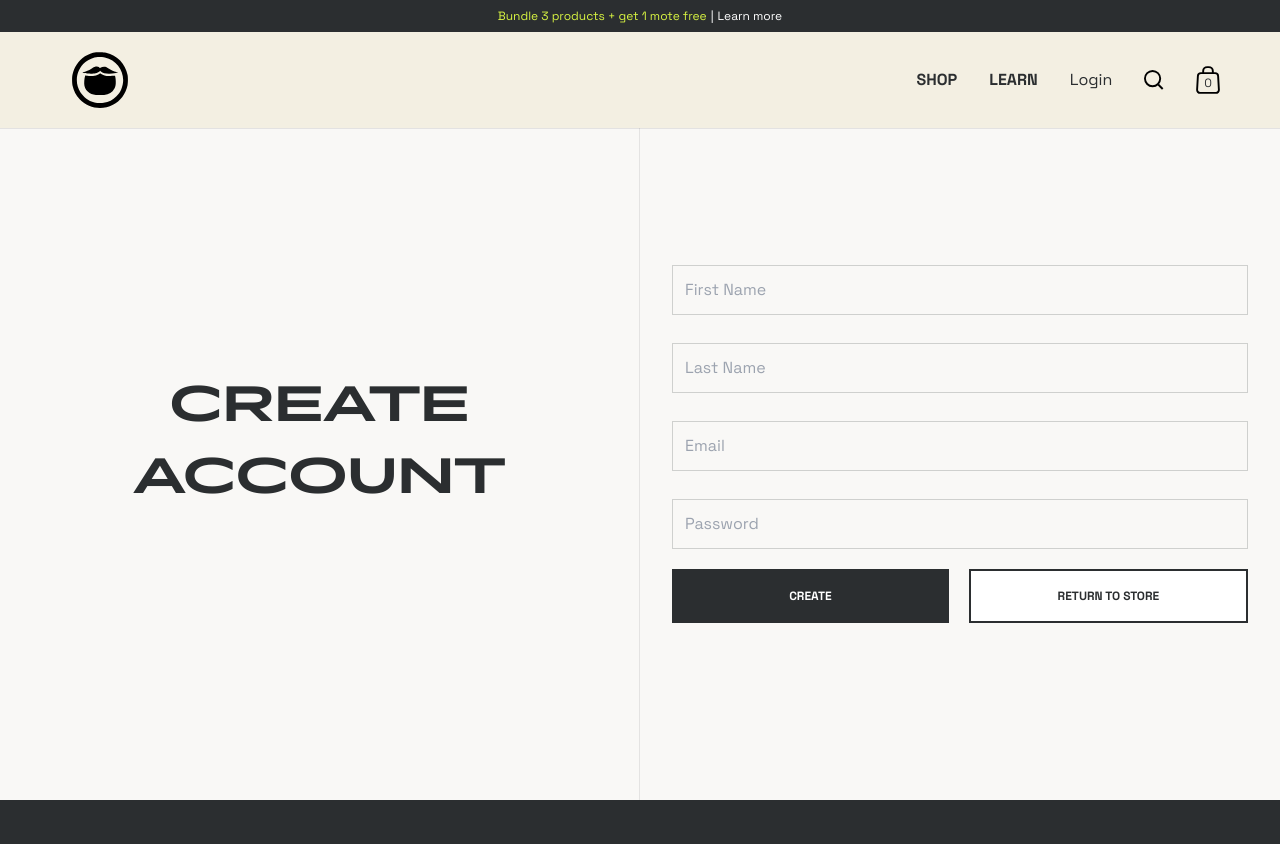
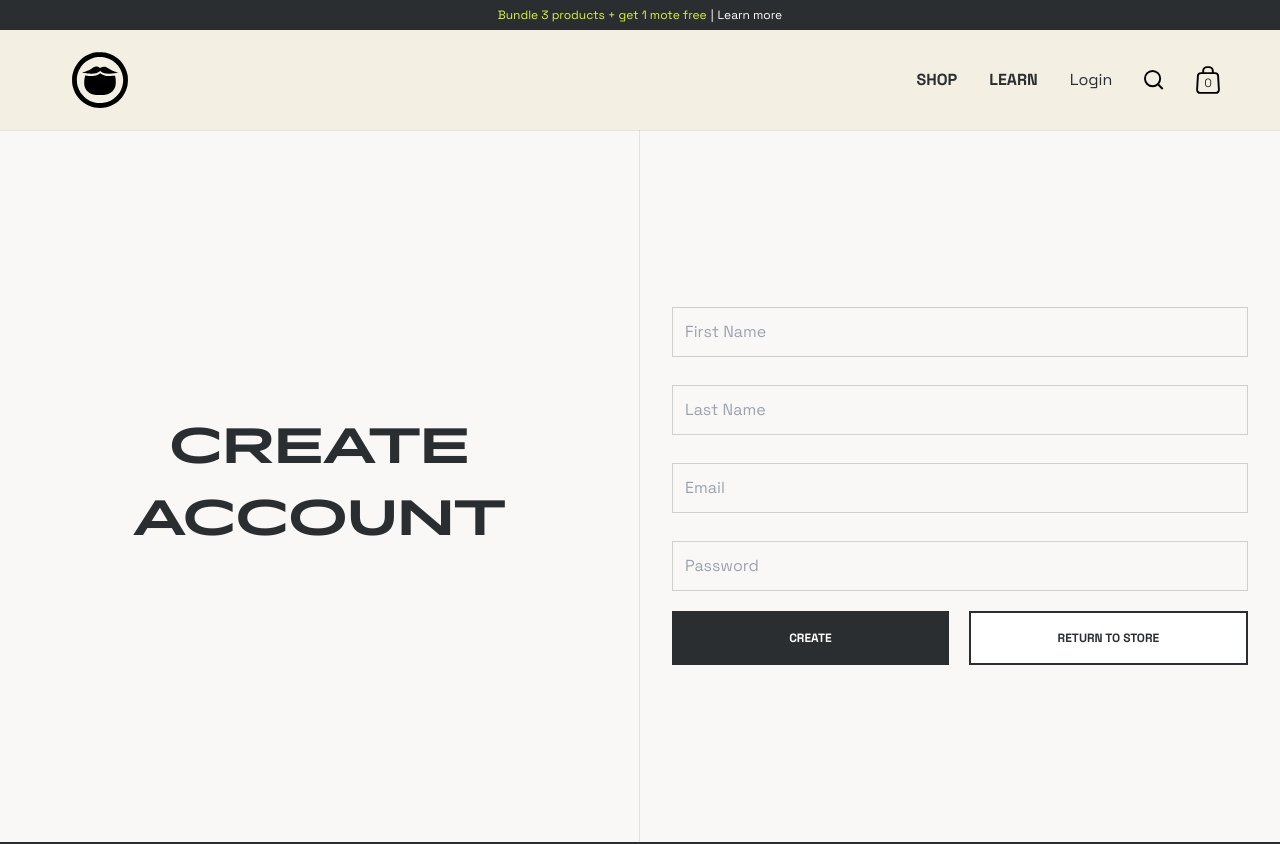
Before and after one commit to Biplo12/beardbrand-clone, a Next.js app: page /account/register in a window 1280 px wide. Shown: the top 844 px of the page. Built offline with nearby package versions, Linux system fonts and the light colour scheme; a web font is replaced by a local one.

Commit message:
#49-header-bug

```diff
--- a/components/Header/Partials/Navbar.tsx
+++ b/components/Header/Partials/Navbar.tsx
@@ -49,7 +49,7 @@ const Navbar: React.FC = (): JSX.Element => {
       <div
         className={`${
           menu || search || cart ? 'brightness' : ''
-        } w-full bg-alabaster py-[20px] px-[60px] h-auto top-0 left-0 flex justify-between items-center gap-3 ease duration-200 z-30 flex-wrap mxsm:justify-center`}
+        } w-full bg-alabaster px-[60px] h-[100px] top-0 left-0 flex justify-between items-center gap-3 ease duration-200 z-30 flex-wrap mxsm:justify-center`}
       >
         <Link href="/">
           <img
--- a/components/Header/Partials/TopBar.tsx
+++ b/components/Header/Partials/TopBar.tsx
@@ -7,7 +7,7 @@ const TopBar: React.FC = (): JSX.Element => {
     <div
       className={`${
         user.menu ? 'brightness-[25%]' : ''
-      } bg-charleston-green w-full flex justify-center items-center gap-1 p-2 text-xsm text-white h-[4vh]`}
+      } bg-charleston-green w-full flex justify-center items-center gap-1 p-2 text-xsm text-white h-[30px]`}
     >
       <span className="text-max-green-yellow cursor-pointer">
         Bundle 3 products + get 1 mote free
--- a/components/Login/LoginForm/LoginForm.tsx
+++ b/components/Login/LoginForm/LoginForm.tsx
@@ -7,7 +7,7 @@ const LoginForm: React.FC = (): JSX.Element => {
   const user = useAppSelector(selectUser);
   return (
     <div
-      className={`mt-[11vh] h-[89vh] w-full flex justify-between items-center bg-whitest-white mxlg:flex-col`}
+      className={`h-[89vh] w-full flex justify-between items-center bg-whitest-white mxlg:flex-col`}
     >
       <TextSide />
       <FormSide />
--- a/components/Register/RegisterForm.tsx
+++ b/components/Register/RegisterForm.tsx
@@ -1,14 +1,9 @@
-import { selectUser } from '@state/user/userSlice';
-import { useAppSelector } from '@store/store-hooks';
 import React from 'react';
 import FormSide from './Partials/FormSide';
 import TextSide from './Partials/TextSide';
 const RegisterForm: React.FC = (): JSX.Element => {
-  const user = useAppSelector(selectUser);
   return (
-    <div
-      className={`mt-[11vh] h-[89vh] w-full flex justify-between items-center bg-whitest-white mxlg:flex-col`}
-    >
+    <div className="h-[89vh] w-full flex justify-between items-center bg-whitest-white mxlg:flex-col">
       <TextSide />
       <FormSide />
     </div>
--- a/pages/account/index.tsx
+++ b/pages/account/index.tsx
@@ -25,7 +25,7 @@ const accountPage: NextPage = () => {
       <div
         className={`${
           user.menu ? 'brightness-[25%]' : ''
-        } flex flex-col items-center justify-start text-white min-h-screen bg-black`}
+        } flex flex-col items-center justify-start text-white min-h-screen bg-black mt-[130px]`}
       >
         <AccountPage />
         <div className="flex flex-col gap-3 w-full">
--- a/pages/account/login.tsx
+++ b/pages/account/login.tsx
@@ -27,7 +27,7 @@ const login: NextPage = () => {
       <div
         className={`${
           user.menu ? 'brightness-[25%]' : ''
-        } flex flex-col items-center justify-start text-white min-h-screen bg-black`}
+        } flex flex-col items-center justify-start text-white min-h-screen bg-black mt-[130px]`}
       >
         <LoginForm />
         <Bundle />
--- a/pages/account/register.tsx
+++ b/pages/account/register.tsx
@@ -27,7 +27,7 @@ const register: NextPage = () => {
       <div
         className={`${
           user.menu ? 'brightness-[25%]' : ''
-        } flex flex-col items-center justify-start text-white min-h-screen bg-black`}
+        } flex flex-col items-center justify-start text-white min-h-screen bg-black mt-[130px]`}
       >
         <RegisterForm />
         <Bundle />
--- a/pages/collections.tsx
+++ b/pages/collections.tsx
@@ -33,7 +33,7 @@ const collections: NextPage = () => {
       <div
         className={`${
           user.menu ? 'brightness-[25%]' : ''
-        } flex flex-col items-center justify-start text-white min-h-screen bg-black mt-[14.5vh]`}
+        } flex flex-col items-center justify-start text-white min-h-screen bg-black mt-[130px]`}
       >
         <BreadCrumpsCollections />
         <BundleAdCollections />
--- a/pages/index.tsx
+++ b/pages/index.tsx
@@ -30,7 +30,7 @@ const Home: NextPage = () => {
       <div className="flex flex-col items-center justify-start text-white min-h-screen bg-black">
         <DialogProvider />
         <Header />
-        <div className={`${user.menu ? 'brightness-[25%]' : ''}`}>
+        <div className={`${user.menu ? 'brightness-[25%]' : ''} mt-[130px]`}>
           <Hero />
           <InfoCard />
           <BundleAd />
--- a/pages/products/[product-name].tsx
+++ b/pages/products/[product-name].tsx
@@ -25,7 +25,7 @@ const productPage: NextPage = () => {
     <div className="flex flex-col items-center justify-start text-white min-h-screen bg-black">
       <DialogProvider />
       <Header />
-      <div className={`mt-[14vh] ${user.menu ? 'brightness-[25%]' : ''}`}>
+      <div className={`${user.menu ? 'brightness-[25%]' : ''} mt-[130px]`}>
         <BreadCrumpsProduct />
         <ProductFace />
         <Video videoUrl={VIDEO_URL} />
```
